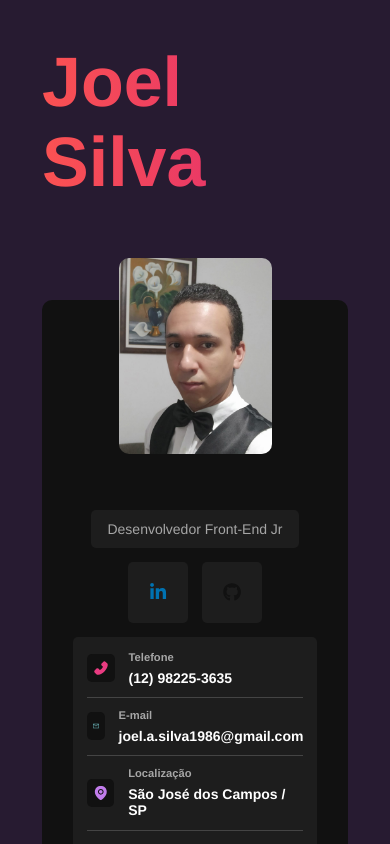
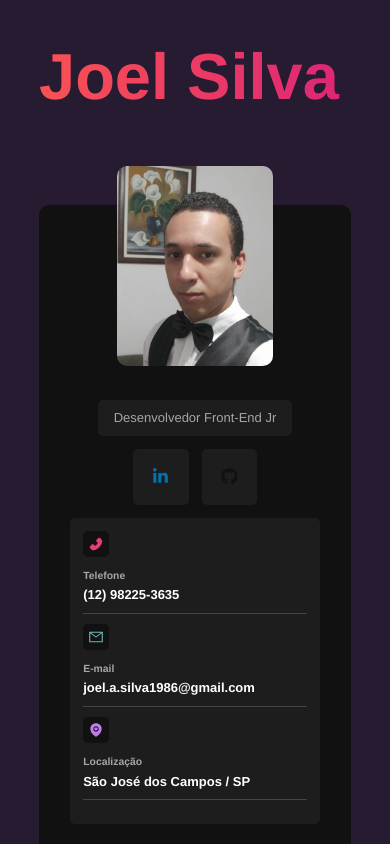
Before and after one commit to joelsilva1986/Portifolio-web, a React (Vite) app: page / in a window 390 px wide. Shown: the top 844 px of the page. Built offline with nearby package versions, Linux system fonts and the light colour scheme.

Commit message:
Alterando a porcentagem de responsividade

```diff
--- a/src/styles/components/informationContainer.sass
+++ b/src/styles/components/informationContainer.sass
@@ -13,6 +13,7 @@
 
     .info-card
         @include mixins.center
+        display: grid
         justify-content: start
         gap: 1rem
         padding-bottom: 0.8rem
--- a/src/styles/main.sass
+++ b/src/styles/main.sass
@@ -4,9 +4,8 @@ html
     @media(max-width: 1080px)
         font-size: 93.75%
 
-    @media(max-width: 720px)
-        font-size: 87.5%
-
+    @media(max-width: 995px)
+        font-size: 81.25%
 
 *
     padding: 0
```
